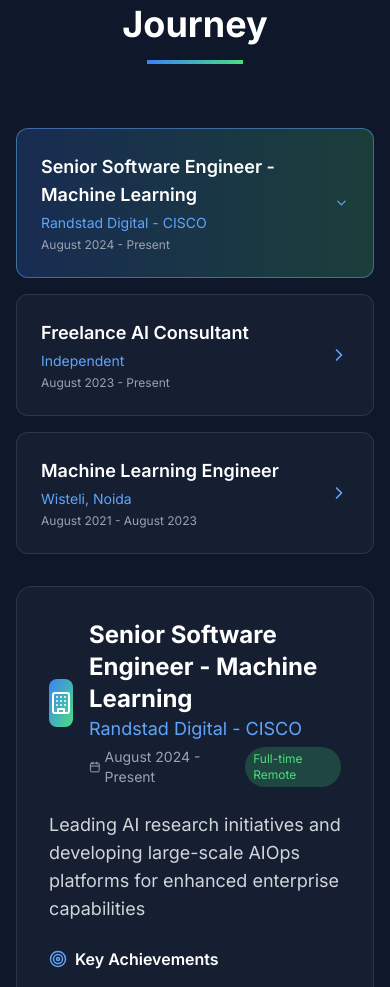
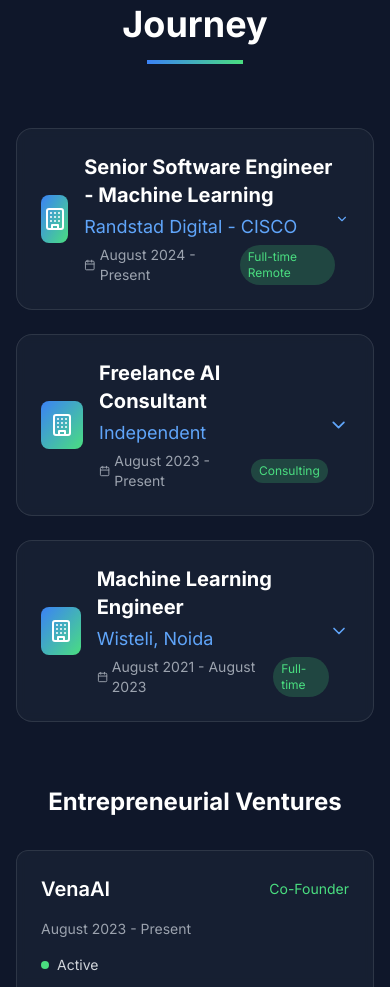
Before and after one commit to thatAverageGuy/thatAverageGuy-portfolio, a React (Vite) app: page / in a window 390 px wide. Shown: the part 3681-4668 px from the top of the page. Built offline with nearby package versions, Linux system fonts and the light colour scheme.

Commit message:
experince update

```diff
--- a/src/components/Experience.jsx
+++ b/src/components/Experience.jsx
@@ -1,8 +1,17 @@
-import React, { useState } from 'react';
-import { Building, Calendar, ChevronRight, Users, Target, Lightbulb } from 'lucide-react';
+import React, { useState } from "react";
+import {
+  Building,
+  Calendar,
+  ChevronDown,
+  ChevronRight,
+  Users,
+  Target,
+  Lightbulb,
+} from "lucide-react";
 
 const Experience = () => {
   const [activeTab, setActiveTab] = useState(0);
+  const [expandedMobile, setExpandedMobile] = useState(null);
 
   const experiences = [
     {
@@ -11,18 +20,24 @@
       company: "Randstad Digital - CISCO",
       period: "August 2024 - Present",
       type: "Full-time Remote",
-      description: "Leading AI research initiatives and developing large-scale AIOps platforms for enhanced enterprise capabilities",
+      description:
+        "Leading AI research initiatives and developing large-scale AIOps platforms for enhanced enterprise capabilities",
       highlights: [
         "Architected and leading the ongoing implementation of a large-scale AIOps platform to provide enhanced Assurance capabilities across diverse Cisco products (ThousandEyes, Meraki, Catalyst Center) for enterprise customers",
         "Engineered and deployed production-grade MoE (Mixture of Experts) models, including developing a novel modular framework to convert standard LLMs into specialized MoE architectures, serving internal enterprise teams",
         "Spearheaded the development of a Network Root Cause Analysis (RCA) solution by generating synthetic reasoning datasets and training bespoke models; successfully deployed for enterprise-wide internal testing",
         "Led cross-functional collaboration with product teams to integrate AI capabilities into existing Cisco infrastructure",
-        "Research and evaluate emerging AI/ML technologies for enterprise applications"
+        "Research and evaluate emerging AI/ML technologies for enterprise applications",
       ],
       technologies: [
-        "AIOps Platforms", "Mixture of Experts (MoE)", "LLMs", "Network Analysis",
-        "Enterprise AI", "Production ML Systems", "Cisco Products Integration"
-      ]
+        "AIOps Platforms",
+        "Mixture of Experts (MoE)",
+        "LLMs",
+        "Network Analysis",
+        "Enterprise AI",
+        "Production ML Systems",
+        "Cisco Products Integration",
+      ],
     },
     {
       id: 1,
@@ -30,18 +45,24 @@
       company: "Independent",
       period: "August 2023 - Present",
       type: "Consulting",
-      description: "Delivering end-to-end AI solutions across various industries with focus on GenAI and Computer Vision",
+      description:
+        "Delivering end-to-end AI solutions across various industries with focus on GenAI and Computer Vision",
       highlights: [
         "Developed vehicle detection systems for automotive industry with real-time tracking capabilities",
         "Fine-tuned LLaMA-2 model using PEFT and QLoRA techniques for domain-specific applications",
         "Built advanced RAG systems with query transformation and re-ranking for improved retrieval accuracy",
         "Extensive work with OpenAI APIs and open-source LLMs for custom AI solutions",
-        "Implemented comprehensive MLOps monitoring solutions for production deployments"
+        "Implemented comprehensive MLOps monitoring solutions for production deployments",
       ],
       technologies: [
-        "Computer Vision", "LLM Fine-tuning", "RAG Systems", "MLOps",
-        "Model Optimization", "Prompt Engineering", "Vehicle Detection"
-      ]
+        "Computer Vision",
+        "LLM Fine-tuning",
+        "RAG Systems",
+        "MLOps",
+        "Model Optimization",
+        "Prompt Engineering",
+        "Vehicle Detection",
+      ],
     },
     {
       id: 2,
@@ -49,27 +70,147 @@
       company: "Wisteli, Noida",
       period: "August 2021 - August 2023",
       type: "Full-time",
-      description: "Built production-ready ML solutions for healthcare and document processing with team leadership experience",
+      description:
+        "Built production-ready ML solutions for healthcare and document processing with team leadership experience",
       highlights: [
         "Achieved 78% accuracy on borderless table extraction from medical documents using custom deep learning models",
         "Improved computer vision results by 20% using YOLOv5 optimization for real-time object detection",
         "Led a team of 4 developers and mentored 7 interns in ML best practices and production deployment",
         "Successfully delivered 5 POCs from requirements to production deployment on AWS infrastructure",
-        "Deployed scalable ML models using Docker containerization and REST API frameworks"
+        "Deployed scalable ML models using Docker containerization and REST API frameworks",
       ],
       projects: [
         "Multi-modal Document AI for medical reports and KYC processing",
         "Healthcare fraud detection system with anomaly detection",
         "Tuberculosis detection from chest X-rays using deep learning",
-        "Image tampering detection engine for document verification"
-      ]
-    }
+        "Image tampering detection engine for document verification",
+      ],
+    },
   ];
 
   const companies = [
     { name: "VenaAI", role: "Co-Founder", period: "August 2023 - Present" },
-    { name: "HireCube", role: "Founder", period: "December 2023 - Present" }
+    { name: "HireCube", role: "Founder", period: "December 2023 - Present" },
   ];
+
+  const toggleMobileExpansion = (index) => {
+    setExpandedMobile(expandedMobile === index ? null : index);
+  };
+
+  const ExperienceCard = ({ exp, index, isExpanded, onToggle }) => (
+    <div className="bg-slate-800/50 backdrop-blur-sm rounded-2xl border border-white/10 overflow-hidden">
+      {/* Header - Always visible */}
+      <button
+        onClick={() => onToggle(index)}
+        className="w-full p-6 text-left hover:bg-slate-700/30 transition-all duration-300"
+      >
+        <div className="flex items-center justify-between">
+          <div className="flex items-center space-x-4">
+            <div className="flex items-center justify-center w-12 h-12 bg-gradient-to-br from-blue-500 to-green-400 rounded-lg">
+              <Building className="text-white" size={24} />
+            </div>
+            <div>
+              <h3 className="text-xl font-bold text-white mb-1">{exp.title}</h3>
+              <p className="text-blue-400 text-lg">{exp.company}</p>
+              <div className="flex items-center space-x-4 text-gray-400 text-sm mt-1">
+                <span className="flex items-center space-x-1">
+                  <Calendar size={14} />
+                  <span>{exp.period}</span>
+                </span>
+                <span className="px-2 py-1 bg-green-400/20 text-green-400 rounded-full text-xs">
+                  {exp.type}
+                </span>
+              </div>
+            </div>
+          </div>
+          <ChevronDown
+            className={`text-blue-400 transition-transform duration-300 ${
+              isExpanded ? "rotate-180" : ""
+            }`}
+            size={24}
+          />
+        </div>
+      </button>
+
+      {/* Expandable content */}
+      <div
+        className={`transition-all duration-300 ease-in-out overflow-hidden ${
+          isExpanded ? "max-h-[2000px] opacity-100" : "max-h-0 opacity-0"
+        }`}
+      >
+        <div className="px-6 pb-6">
+          <div className="border-t border-white/10 pt-6">
+            <p className="text-gray-300 mb-6 text-lg">{exp.description}</p>
+
+            {/* Highlights */}
+            <div className="mb-6">
+              <h4 className="text-white font-semibold mb-4 flex items-center space-x-2">
+                <Target className="text-blue-400" size={18} />
+                <span>Key Achievements</span>
+              </h4>
+              <ul className="space-y-2">
+                {exp.highlights.map((highlight, highlightIndex) => (
+                  <li
+                    key={highlightIndex}
+                    className="flex items-start space-x-3"
+                  >
+                    <ChevronRight
+                      className="text-green-400 mt-0.5 flex-shrink-0"
+                      size={16}
+                    />
+                    <span className="text-gray-300">{highlight}</span>
+                  </li>
+                ))}
+              </ul>
+            </div>
+
+            {/* Technologies or Projects */}
+            {exp.technologies && (
+              <div className="mb-6">
+                <h4 className="text-white font-semibold mb-4 flex items-center space-x-2">
+                  <Lightbulb className="text-blue-400" size={18} />
+                  <span>Technologies & Focus Areas</span>
+                </h4>
+                <div className="flex flex-wrap gap-2">
+                  {exp.technologies.map((tech, techIndex) => (
+                    <span
+                      key={techIndex}
+                      className="px-3 py-1 bg-blue-500/20 text-blue-300 rounded-full text-sm"
+                    >
+                      {tech}
+                    </span>
+                  ))}
+                </div>
+              </div>
+            )}
+
+            {exp.projects && (
+              <div>
+                <h4 className="text-white font-semibold mb-4 flex items-center space-x-2">
+                  <Target className="text-blue-400" size={18} />
+                  <span>Major Projects</span>
+                </h4>
+                <ul className="space-y-2">
+                  {exp.projects.map((project, projectIndex) => (
+                    <li
+                      key={projectIndex}
+                      className="flex items-start space-x-3"
+                    >
+                      <ChevronRight
+                        className="text-green-400 mt-0.5 flex-shrink-0"
+                        size={16}
+                      />
+                      <span className="text-gray-300">{project}</span>
+                    </li>
+                  ))}
+                </ul>
+              </div>
+            )}
+          </div>
+        </div>
+      </div>
+    </div>
+  );
 
   return (
     <section id="experience" className="py-20 bg-slate-900">
@@ -81,19 +222,32 @@
           <div className="w-24 h-1 bg-gradient-to-r from-blue-500 to-green-400 mx-auto mb-8"></div>
         </div>
 
-        {/* Experience tabs */}
         <div className="max-w-6xl mx-auto">
-          <div className="flex flex-col lg:flex-row gap-8">
+          {/* Mobile Layout - Accordion Style */}
+          <div className="lg:hidden space-y-6">
+            {experiences.map((exp, index) => (
+              <ExperienceCard
+                key={exp.id}
+                exp={exp}
+                index={index}
+                isExpanded={expandedMobile === index}
+                onToggle={toggleMobileExpansion}
+              />
+            ))}
+          </div>
+
+          {/* Desktop Layout - Side by Side */}
+          <div className="hidden lg:flex gap-8">
             {/* Tab buttons */}
-            <div className="lg:w-1/3 space-y-4">
+            <div className="w-1/3 space-y-4">
               {experiences.map((exp, index) => (
                 <button
                   key={exp.id}
                   onClick={() => setActiveTab(index)}
                   className={`w-full text-left p-6 rounded-xl border transition-all duration-300 ${
                     activeTab === index
-                      ? 'bg-gradient-to-r from-blue-500/20 to-green-400/20 border-blue-400/50'
-                      : 'bg-slate-800/50 border-white/10 hover:border-white/20'
+                      ? "bg-gradient-to-r from-blue-500/20 to-green-400/20 border-blue-400/50"
+                      : "bg-slate-800/50 border-white/10 hover:border-white/20"
                   }`}
                 >
                   <div className="flex items-center justify-between">
@@ -101,12 +255,14 @@
                       <h3 className="text-lg font-semibold text-white mb-1">
                         {exp.title}
                       </h3>
-                      <p className="text-blue-400 text-sm mb-1">{exp.company}</p>
+                      <p className="text-blue-400 text-sm mb-1">
+                        {exp.company}
+                      </p>
                       <p className="text-gray-400 text-xs">{exp.period}</p>
                     </div>
                     <ChevronRight
                       className={`text-blue-400 transition-transform duration-300 ${
-                        activeTab === index ? 'rotate-90' : ''
+                        activeTab === index ? "rotate-90" : ""
                       }`}
                       size={20}
                     />
@@ -116,7 +272,7 @@
             </div>
 
             {/* Tab content */}
-            <div className="lg:w-2/3">
+            <div className="w-2/3">
               <div className="bg-slate-800/50 backdrop-blur-sm rounded-2xl p-8 border border-white/10">
                 <div className="flex items-center space-x-4 mb-6">
                   <div className="flex items-center justify-center w-12 h-12 bg-gradient-to-br from-blue-500 to-green-400 rounded-lg">
@@ -152,12 +308,17 @@
                     <span>Key Achievements</span>
                   </h4>
                   <ul className="space-y-2">
-                    {experiences[activeTab].highlights.map((highlight, index) => (
+                    {experiences[activeTab].highlights.map(
+                      (highlight, index) => (
                         <li key={index} className="flex items-start space-x-3">
-                        <ChevronRight className="text-green-400 mt-0.5 flex-shrink-0" size={16} />
+                          <ChevronRight
+                            className="text-green-400 mt-0.5 flex-shrink-0"
+                            size={16}
+                          />
                           <span className="text-gray-300">{highlight}</span>
                         </li>
-                    ))}
+                      )
+                    )}
                   </ul>
                 </div>
 
@@ -169,14 +330,16 @@
                       <span>Technologies & Focus Areas</span>
                     </h4>
                     <div className="flex flex-wrap gap-2">
-                      {experiences[activeTab].technologies.map((tech, index) => (
+                      {experiences[activeTab].technologies.map(
+                        (tech, index) => (
                           <span
                             key={index}
                             className="px-3 py-1 bg-blue-500/20 text-blue-300 rounded-full text-sm"
                           >
                             {tech}
                           </span>
-                      ))}
+                        )
+                      )}
                     </div>
                   </div>
                 )}
@@ -190,7 +353,10 @@
                     <ul className="space-y-2">
                       {experiences[activeTab].projects.map((project, index) => (
                         <li key={index} className="flex items-start space-x-3">
-                          <ChevronRight className="text-green-400 mt-0.5 flex-shrink-0" size={16} />
+                          <ChevronRight
+                            className="text-green-400 mt-0.5 flex-shrink-0"
+                            size={16}
+                          />
                           <span className="text-gray-300">{project}</span>
                         </li>
                       ))}
@@ -214,7 +380,9 @@
                 className="bg-slate-800/50 backdrop-blur-sm rounded-xl p-6 border border-white/10 hover:border-blue-400/30 transition-all duration-300"
               >
                 <div className="flex items-center justify-between mb-4">
-                  <h4 className="text-xl font-semibold text-white">{company.name}</h4>
+                  <h4 className="text-xl font-semibold text-white">
+                    {company.name}
+                  </h4>
                   <span className="text-green-400 text-sm">{company.role}</span>
                 </div>
                 <p className="text-gray-400 text-sm mb-4">{company.period}</p>
```
Lines whose indentation alone changed are shown as unchanged.
